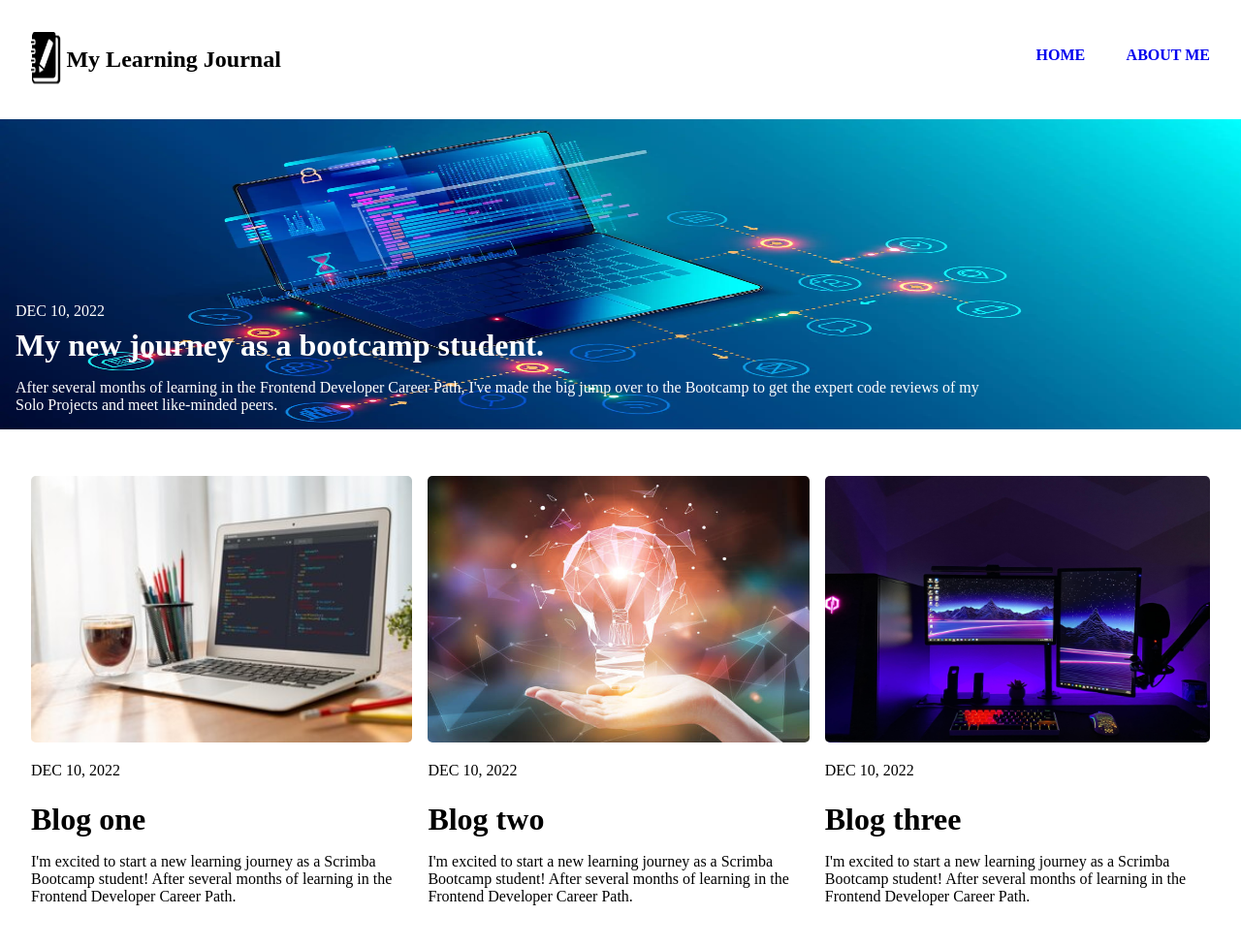
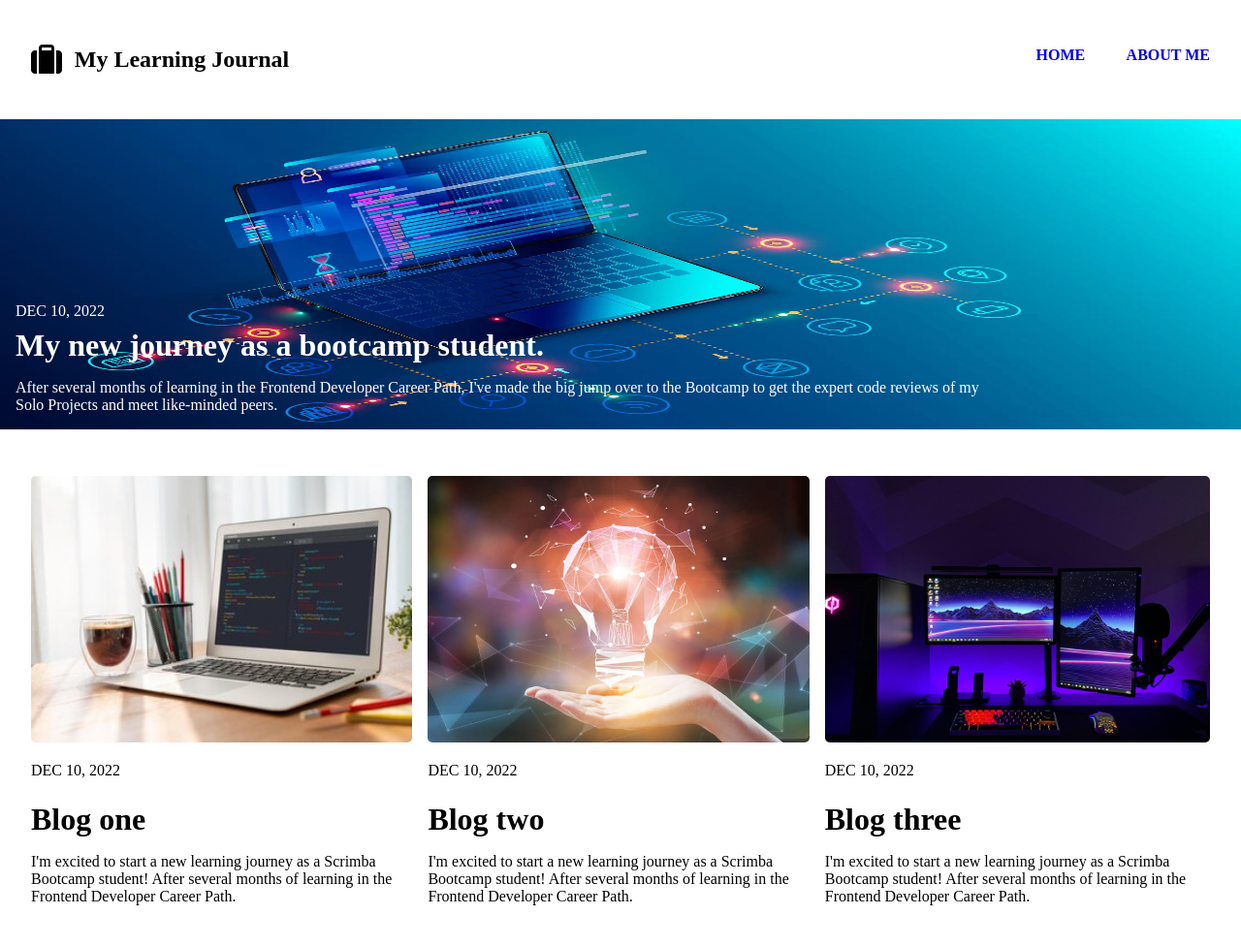
Before and after one commit to Goziejp12/My-learning-journal, a plain HTML site: page index.html in a window 1280 px wide. Shown: the top 977 px of the page at 97% size. Drawn offline with Linux system fonts and the light colour scheme.

Commit message:
Added fontawesome cdn

```diff
--- a/index.html
+++ b/index.html
@@ -2,13 +2,20 @@
 <html>
     <head>
         <title>My Learning Journal</title>
+
+        <!-- CSS -->
         <link rel="stylesheet" href="style.css">
+        <!-- View port -->
         <meta name="viewport" content="width=device-width, initial-scale=1.0">
+        <!-- Fontawesome CDN -->
+        <link rel="stylesheet" href="https://cdnjs.cloudflare.com/ajax/libs/font-awesome/6.2.1/css/all.min.css"
+        integrity="sha512-MV7K8+y+gLIBoVD59lQIYicR65iaqukzvf/nwasF0nqhPay5w/9lJmVM2hMDcnK1OnMGCdVK+iQrJ7lzPJQd1w=="
+        crossorigin="anonymous" referrerpolicy="no-referrer" />
     </head>
     <body>
         <header>
-            <img src="images/journal.png" alt="journal-image">
-            <h1>My Learning Journal</h1>
+            <i class="fa-solid fa-suitcase" id="home-btn"></i>
+            <h1 id="home-btn">My Learning Journal</h1>
 
             <nav>
                 <ul>
--- a/style.css
+++ b/style.css
@@ -13,6 +13,17 @@ header, nav ul, .intro{
 
 header, main, .view-more, .about-me {
     padding: 1em;
+}
+
+.fa-suitcase {
+    font-size: 2rem;
+    margin-top: auto;
+    margin-bottom: auto;
+    margin-right: 0.4em;
+}
+
+header h1, .fa-suitcase {
+    cursor: pointer;
 }
 
 nav {
```
Also changed, not shown: images/journal.png (deleted).
